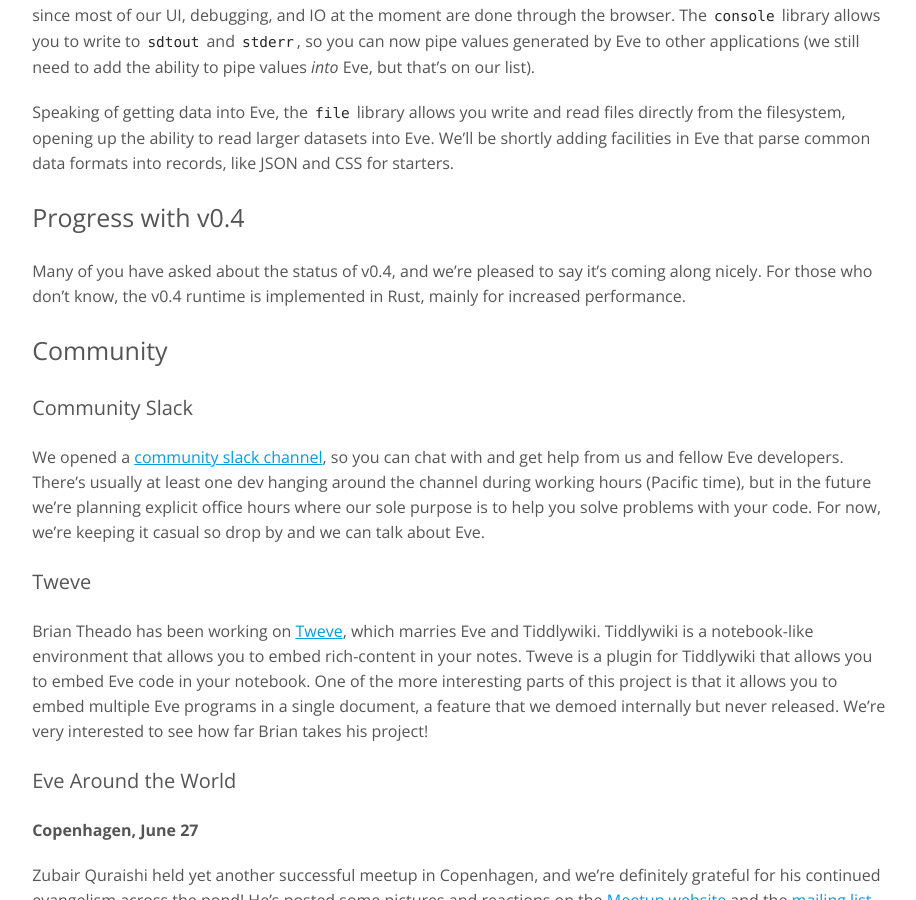
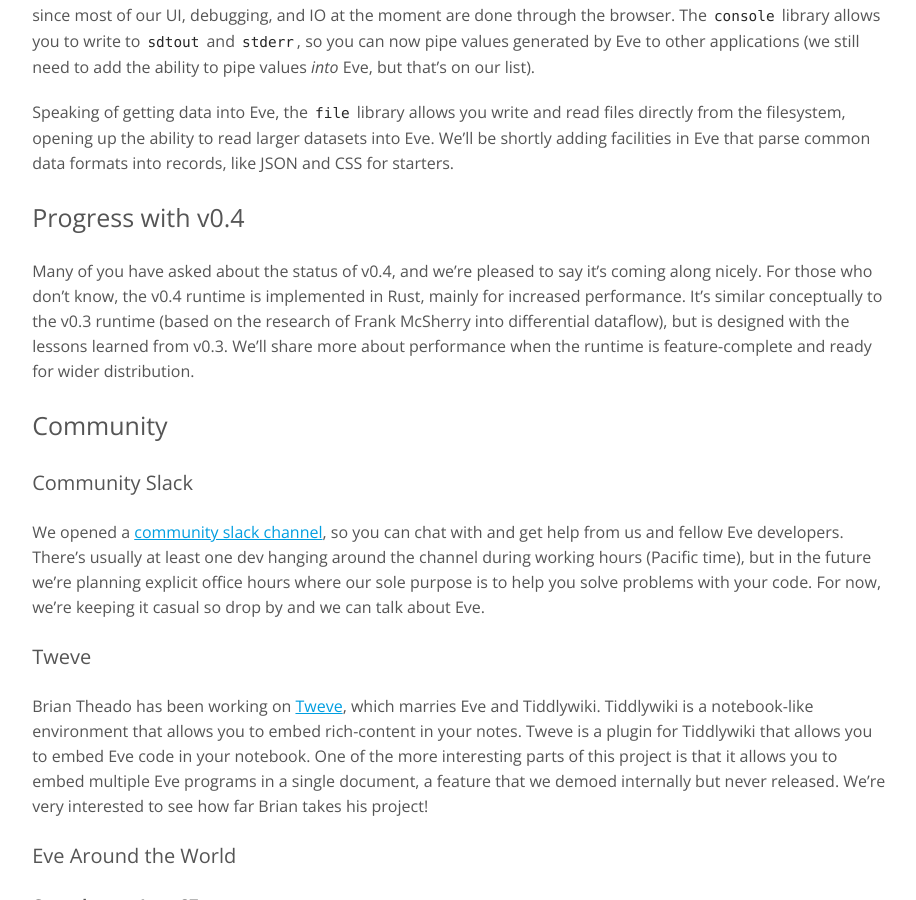
Before and after one commit to Kodowa/incidentalcomplexity, a Jekyll site: the page built from _posts/2017-07-06-June.md, in a window 1280 px wide and 900 px high, scrolled down 472 px. Shown: the whole window, without its empty margins (233-1149 px from the left). Built offline with Jekyll 4.4.1, drawn with Linux system fonts in a browser that asks for light colours.

Commit message:
add section on v0.4

```diff
--- a/_posts/2017-07-06-June.md
+++ b/_posts/2017-07-06-June.md
@@ -15,8 +15,7 @@
 
 ## Progress with v0.4
 
-Many of you have asked about the status of v0.4, and we're pleased to say it's coming along nicely. For those who don't know, the v0.4 runtime is implemented in Rust, mainly for increased performance.
-
+Many of you have asked about the status of v0.4, and we're pleased to say it's coming along nicely. For those who don't know, the v0.4 runtime is implemented in Rust, mainly for increased performance. It's similar conceptually to the v0.3 runtime (based on the research of Frank McSherry into differential dataflow), but is designed with the lessons learned from v0.3. We'll share more about performance when the runtime is feature-complete and ready for wider distribution.
 
 ## Community
 
```
